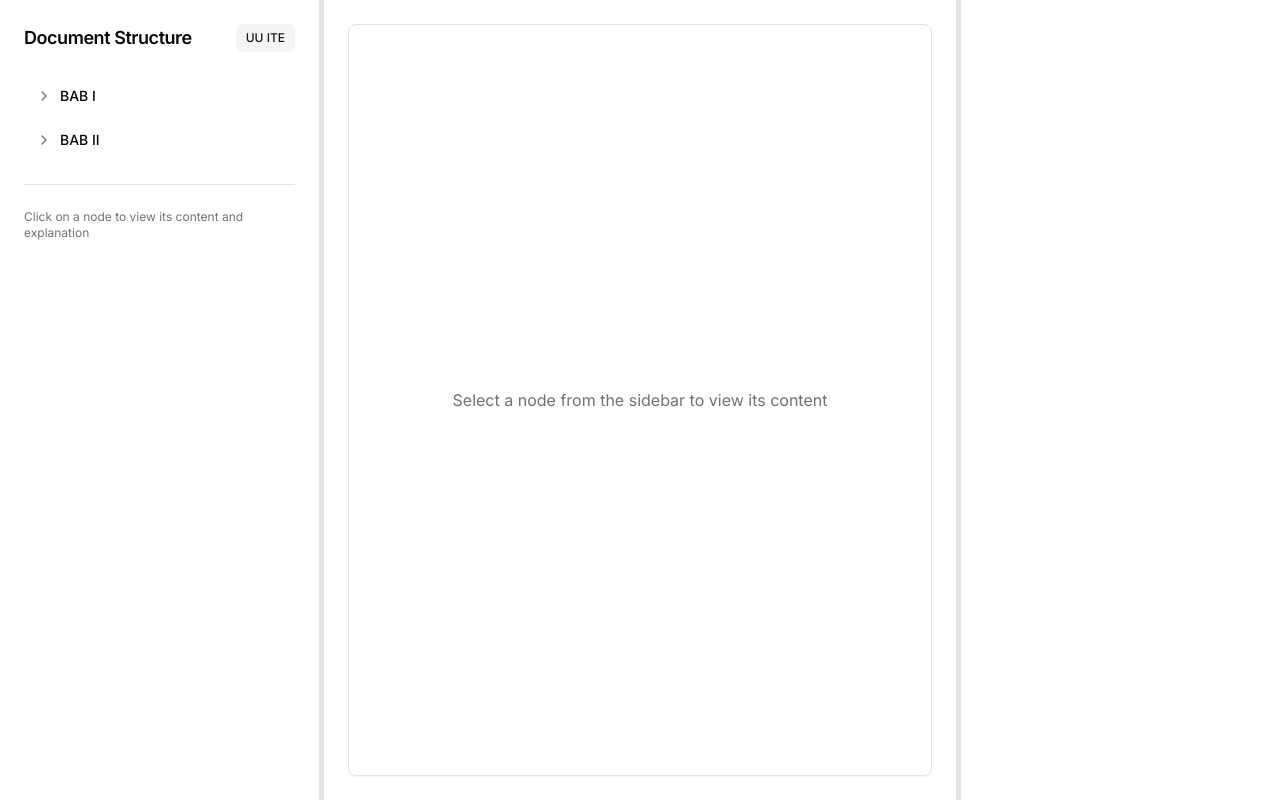
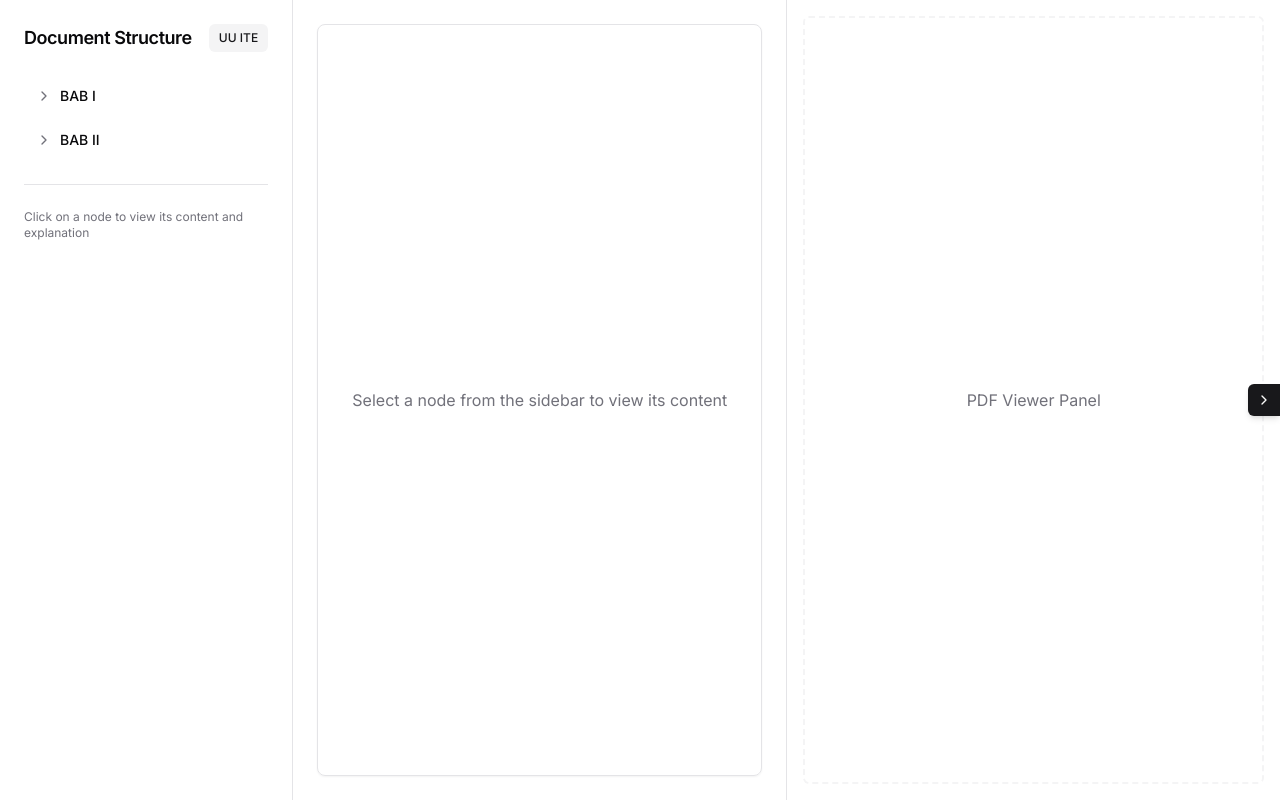
Before and after one commit to maulairfani/perpu-react, a React (Vite) app: page / in a window 1280 px wide. Built offline with nearby package versions, Linux system fonts and the light colour scheme; a web font is replaced by a local one.

Commit message:
improve layout

```diff
--- a/src/pages/view/View.jsx
+++ b/src/pages/view/View.jsx
@@ -1,77 +1,52 @@
 import React, { useState } from 'react';
 import Sidebar from './components/Sidebar';
 import NodeContent from './components/NodeContent';
+import { ChevronLeft, ChevronRight } from 'lucide-react';
 
 /**
  * View component is the main layout container for the document viewer
- * It implements a resizable three-panel layout with sidebars and content area
+ * It implements a fixed three-column layout with collapsible PDF viewer
  *
- * @returns {JSX.Element} - The main application view with resizable panels
+ * @returns {JSX.Element} - The main application view with fixed panels
  */
 const View = () => {
-  // State for panel widths and interaction
-  const [leftWidth, setLeftWidth] = useState(320);
-  const [rightWidth, setRightWidth] = useState(320);
-  const [isDragging, setIsDragging] = useState(false);
+  // Fixed width for the left sidebar
+  const SIDEBAR_WIDTH = 380;
+
+  // State for PDF viewer panel
+  const [isPdfExpanded, setIsPdfExpanded] = useState(true);
 
   // State for selected document node
   const [selectedNode, setSelectedNode] = useState(null);
 
   /**
-   * Handles the resizing of panels when user drags the dividers
-   *
-   * @param {Event} event - The mouse event
-   * @param {string} side - Which panel is being resized ('left' or 'right')
+   * Toggles the PDF viewer panel expansion state
    */
-  const handleDrag = (event, side) => {
-    event.preventDefault();
-    setIsDragging(true);
-
-    const handleMouseMove = (e) => {
-      if (side === 'left') {
-        // Constrain left panel width between 250px and 600px
-        setLeftWidth(Math.max(250, Math.min(600, e.clientX)));
-      } else if (side === 'right') {
-        // Constrain right panel width between 250px and 600px
-        setRightWidth(Math.max(250, Math.min(600, window.innerWidth - e.clientX)));
-      }
-    };
-
-    const handleMouseUp = () => {
-      setIsDragging(false);
-      document.removeEventListener('mousemove', handleMouseMove);
-      document.removeEventListener('mouseup', handleMouseUp);
-    };
-
-    document.addEventListener('mousemove', handleMouseMove);
-    document.addEventListener('mouseup', handleMouseUp);
+  const togglePdfPanel = () => {
+    setIsPdfExpanded(!isPdfExpanded);
   };
 
   return (
     <div className="flex h-screen w-full bg-background overflow-hidden">
-      {/* Left sidebar - contains document structure */}
+      {/* Left sidebar - contains document structure (fixed width) */}
       <div
-        style={{ width: leftWidth }}
-        className={`h-full bg-card border-r transition-colors duration-200 ease-in-out
-          ${isDragging ? 'select-none' : ''}`}
+        style={{ width: SIDEBAR_WIDTH }}
+        className="h-full bg-card border-r transition-colors duration-200"
       >
         <div className="h-full overflow-y-auto">
           <Sidebar onNodeSelect={setSelectedNode} />
         </div>
       </div>
 
-      {/* Left resizer - allows adjusting left sidebar width */}
+      {/* Main content area - displays selected node content */}
       <div
-        className={`w-1 hover:w-1.5 bg-border hover:bg-primary/50 cursor-ew-resize
-          transition-all duration-150 ease-in-out relative group`}
-        onMouseDown={(e) => handleDrag(e, 'left')}
+        className={`bg-background h-full overflow-hidden transition-all duration-300
+          ${!isPdfExpanded ? 'flex justify-center w-full' : 'w-1/2'}`}
       >
-        <div className="absolute inset-y-0 -left-2 right-0 group-hover:right-2 cursor-ew-resize" />
-      </div>
-
-      {/* Main content area - displays selected node content */}
-      <div className="flex-1 bg-background h-full overflow-hidden">
-        <div className="h-full p-6">
+        <div
+          className={`h-full p-6 transition-all duration-300
+            ${!isPdfExpanded ? 'w-3/4 mx-auto' : 'w-full'}`}
+        >
           <div className="rounded-lg border bg-card h-full shadow-sm p-6 overflow-y-auto">
             {selectedNode ? (
               <div>
@@ -87,23 +62,25 @@ const View = () => {
         </div>
       </div>
 
-      {/* Right resizer - allows adjusting right sidebar width */}
+      {/* PDF viewer toggle button */}
+      <button
+        onClick={togglePdfPanel}
+        className="absolute right-0 top-1/2 transform -translate-y-1/2 z-10 bg-primary text-primary-foreground p-2 rounded-l-md shadow-md"
+        aria-label={isPdfExpanded ? 'Collapse PDF viewer' : 'Expand PDF viewer'}
+      >
+        {isPdfExpanded ? <ChevronRight size={16} /> : <ChevronLeft size={16} />}
+      </button>
+
+      {/* Right panel - PDF viewer (collapsible) */}
       <div
-        className={`w-1 hover:w-1.5 bg-border hover:bg-primary/50 cursor-ew-resize
-          transition-all duration-150 ease-in-out relative group`}
-        onMouseDown={(e) => handleDrag(e, 'right')}
+        className={`h-full bg-card border-l transition-all duration-300
+          ${isPdfExpanded ? 'w-1/2' : 'w-0 opacity-0'}`}
       >
-        <div className="absolute inset-y-0 -left-2 right-0 group-hover:right-2 cursor-ew-resize" />
-      </div>
-
-      {/* Right sidebar - currently empty, can be used for additional features */}
-      <div
-        style={{ width: rightWidth }}
-        className={`h-full bg-card border-l transition-colors duration-200 ease-in-out
-          ${isDragging ? 'select-none' : ''}`}
-      >
-        <div className="h-full p-4">
-          {/* Add your right sidebar content here */}
+        <div className="h-full p-4 overflow-hidden">
+          {/* PDF viewer content will go here */}
+          <div className="h-full flex items-center justify-center border-2 border-dashed border-muted rounded-md">
+            <p className="text-muted-foreground">PDF Viewer Panel</p>
+          </div>
         </div>
       </div>
     </div>
```
